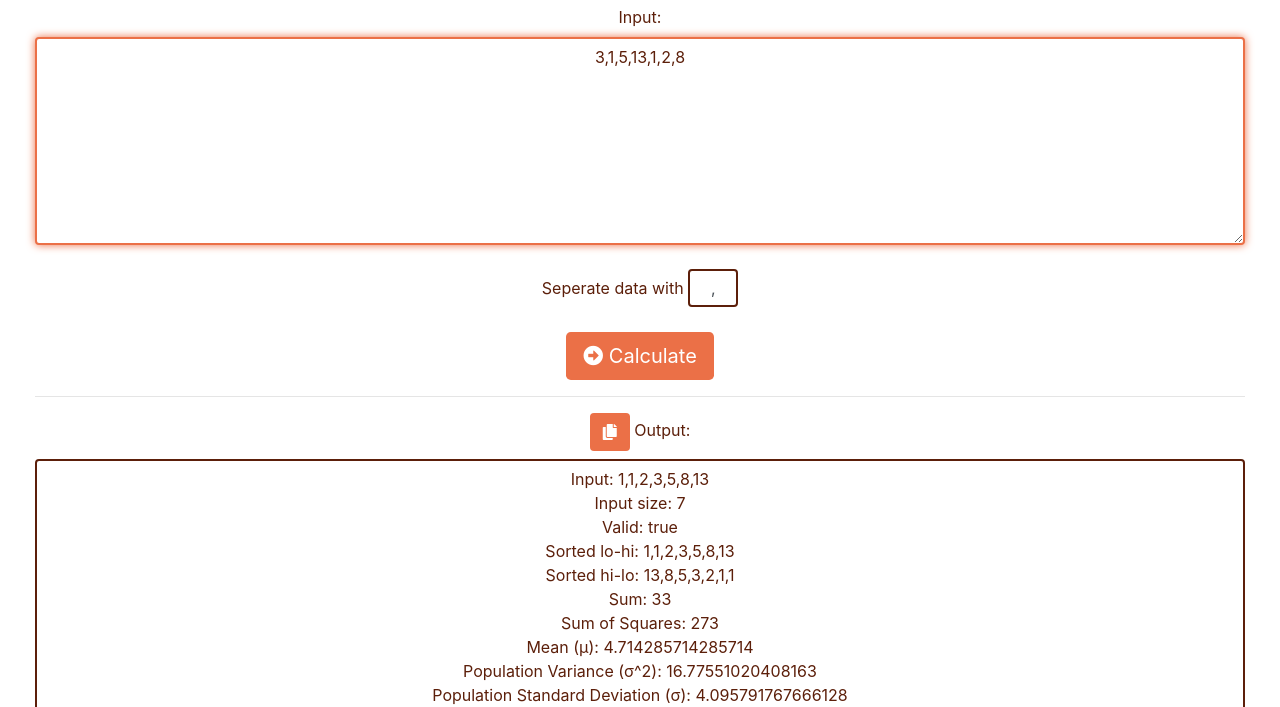
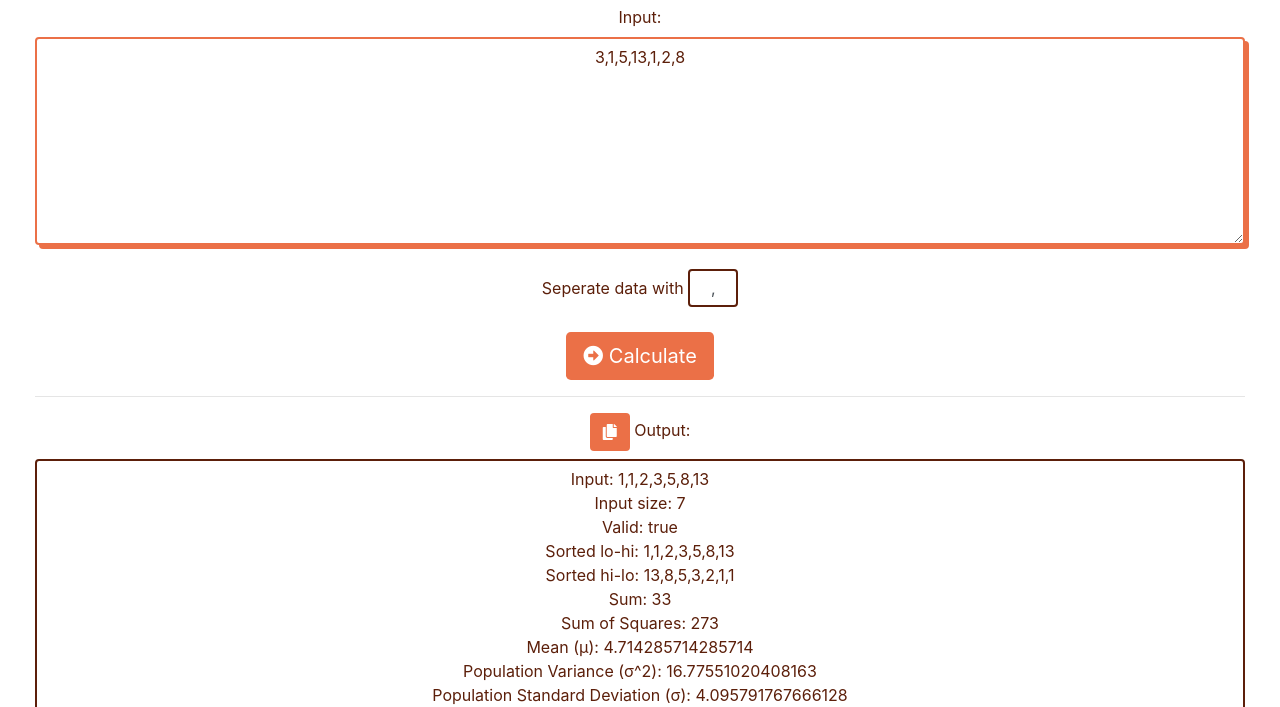
Before and after one commit to rgbstudios/stat-calc, a plain HTML site: page index.html in a window 1280 px wide. Shown: the part 93-800 px from the top of the page. Drawn offline with nearby package versions, Linux system fonts and the light colour scheme.

Commit message:
minor style updates
updated focus css

```diff
--- a/styles.css
+++ b/styles.css
@@ -39,10 +39,10 @@ button {
 
 
 ::selection {
-	background: #f5b8a3;
+	background: #5c1f0a;
 	color: #fff;
 }::-moz-selection {
-	background: #f5b8a3;
+	background: #5c1f0a;
 	color: #fff;
 } ::placeholder {
 	color: #eb7047;
@@ -58,22 +58,12 @@ button {
 
 textarea:focus,
 input[type="text"]:focus,
-input[type="password"]:focus,
-input[type="datetime"]:focus,
-input[type="datetime-local"]:focus,
-input[type="date"]:focus,
-input[type="month"]:focus,
-input[type="time"]:focus,
-input[type="week"]:focus,
-input[type="number"]:focus,
-input[type="email"]:focus,
-input[type="url"]:focus,
-input[type="search"]:focus,
-input[type="tel"]:focus,
-input[type="color"]:focus,
-input[type="checkbox"]:focus,
 button:focus,
 .uneditable-input:focus {
-  border-color: #eb7047 !important;
-  box-shadow: 0 0 8px #eb7047  !important;
+	border-color: #eb7047 !important;
+	box-shadow: 4px 4px 0px #eb7047  !important;
 }
+button:focus {
+	border-color: #5c1f0a !important;
+	box-shadow: 4px 4px 0px #5c1f0a  !important;
+}
```
